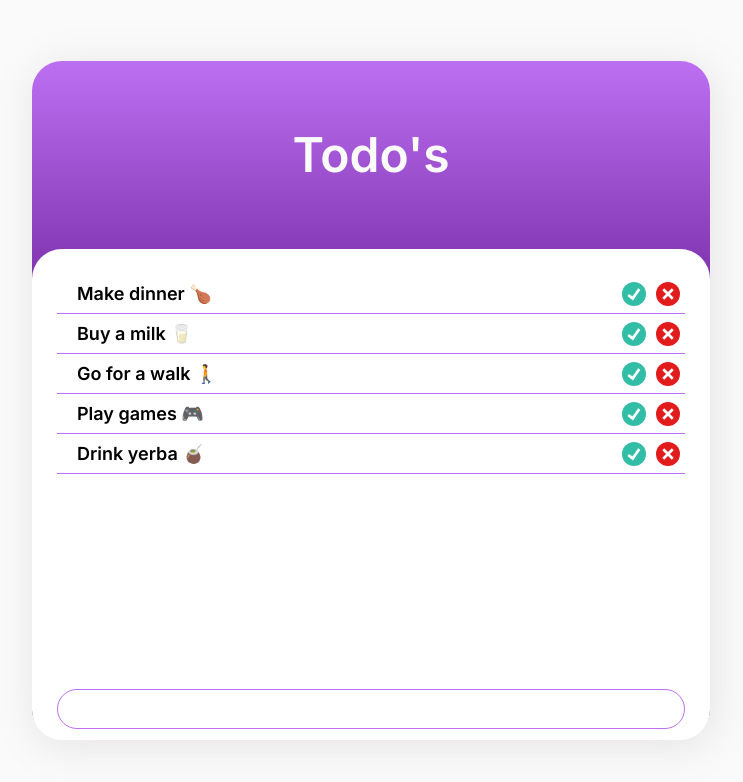
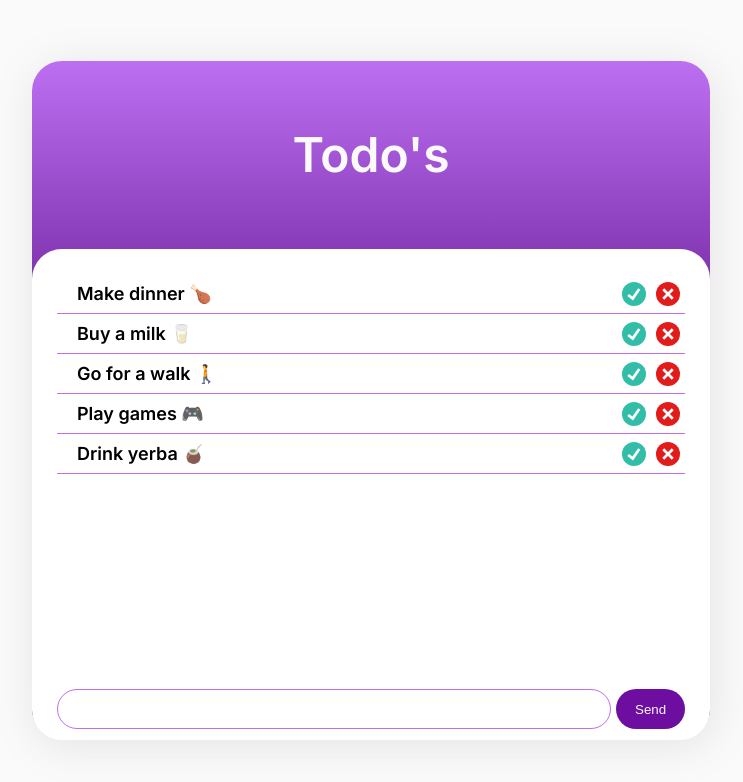
Before and after one commit to 531devv/vue-todo, a Vue app: page / in a window 1280 px wide. Shown: the top 782 px of the page, without its empty margins (269-1012 px from the left). Built offline with nearby package versions, Linux system fonts and the light colour scheme.

Commit message:
Adding button with styles to TodoInput

```diff
--- a/src/assets/css/main.css
+++ b/src/assets/css/main.css
@@ -154,8 +154,32 @@ body {
     padding-right: 5px;
 }
 
+.t-todo-app__input-container {
+    display: flex;
+    justify-content: center;
+}
+
+.c-button {
+    display: flex;
+    align-items: center;
+    justify-content: center;
+    width: 70px;
+    border-radius: 30px;
+    height: 40px;
+    background-color: #6d0ea0;
+    border: none;
+    margin-left: 5px;
+    font-weight: 300;
+    color: #FAFAFA;
+    outline: none;
+}
+
+.c-button:hover {
+    background-color: #8216bd;
+}
+
 .c-input {
-    width: 100%;
+    width: 90%;
     height: 40px;
     font-size: 18px;
     padding-left: 20px;
--- a/src/components/TodoInput.vue
+++ b/src/components/TodoInput.vue
@@ -1,7 +1,8 @@
 <template>
-    <div class="u-mt-5">
+    <div class="u-mt-5 t-todo-app__input-container">
         <input class="c-input" type="text" v-model="newItem"
         v-on:keyup.enter="addItem" />
+        <button class="c-button" @click="addItem">Send</button>
     </div>
 </template>
 
```
Also changed, not shown: 1 other file (tests, documents, lock files or other folders).
